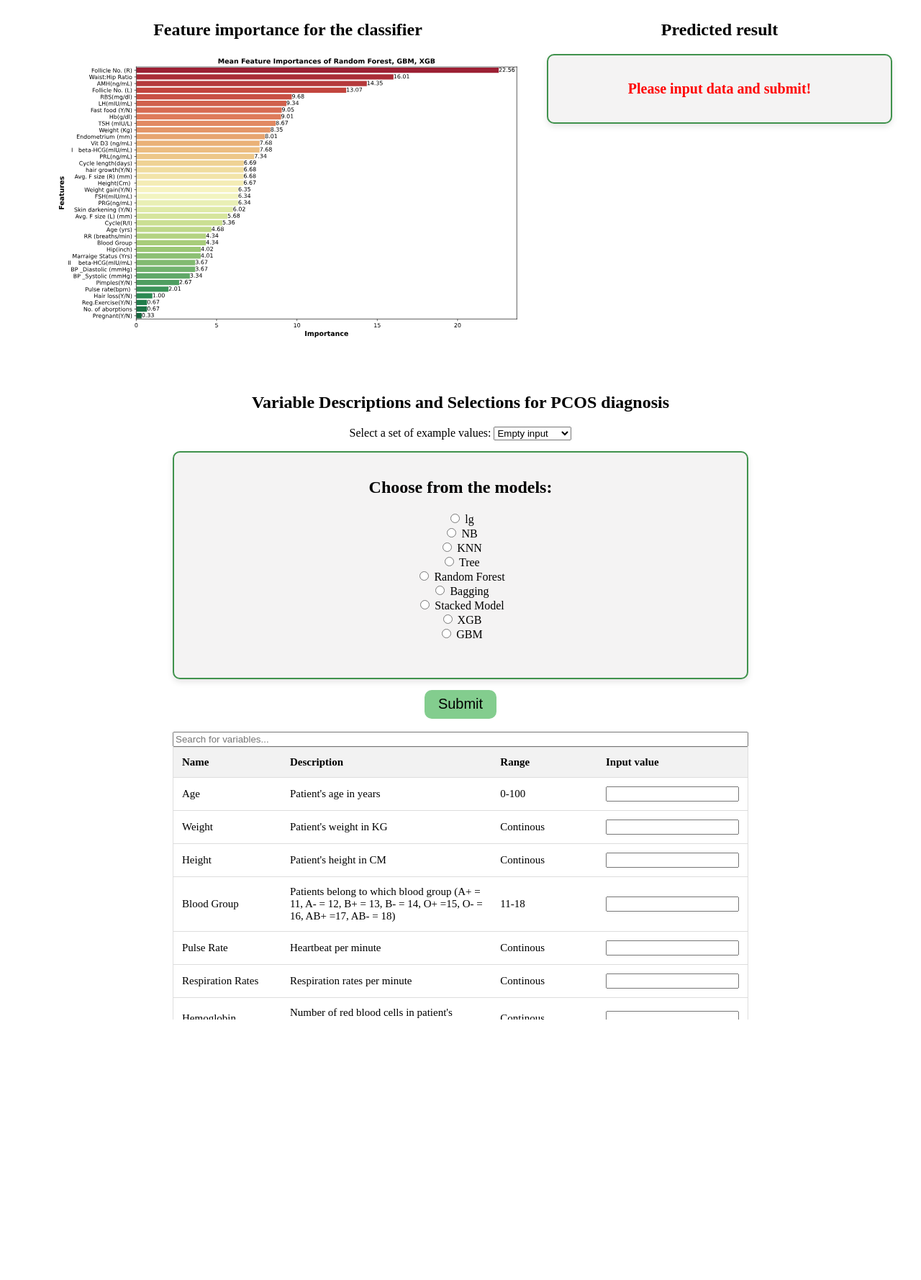
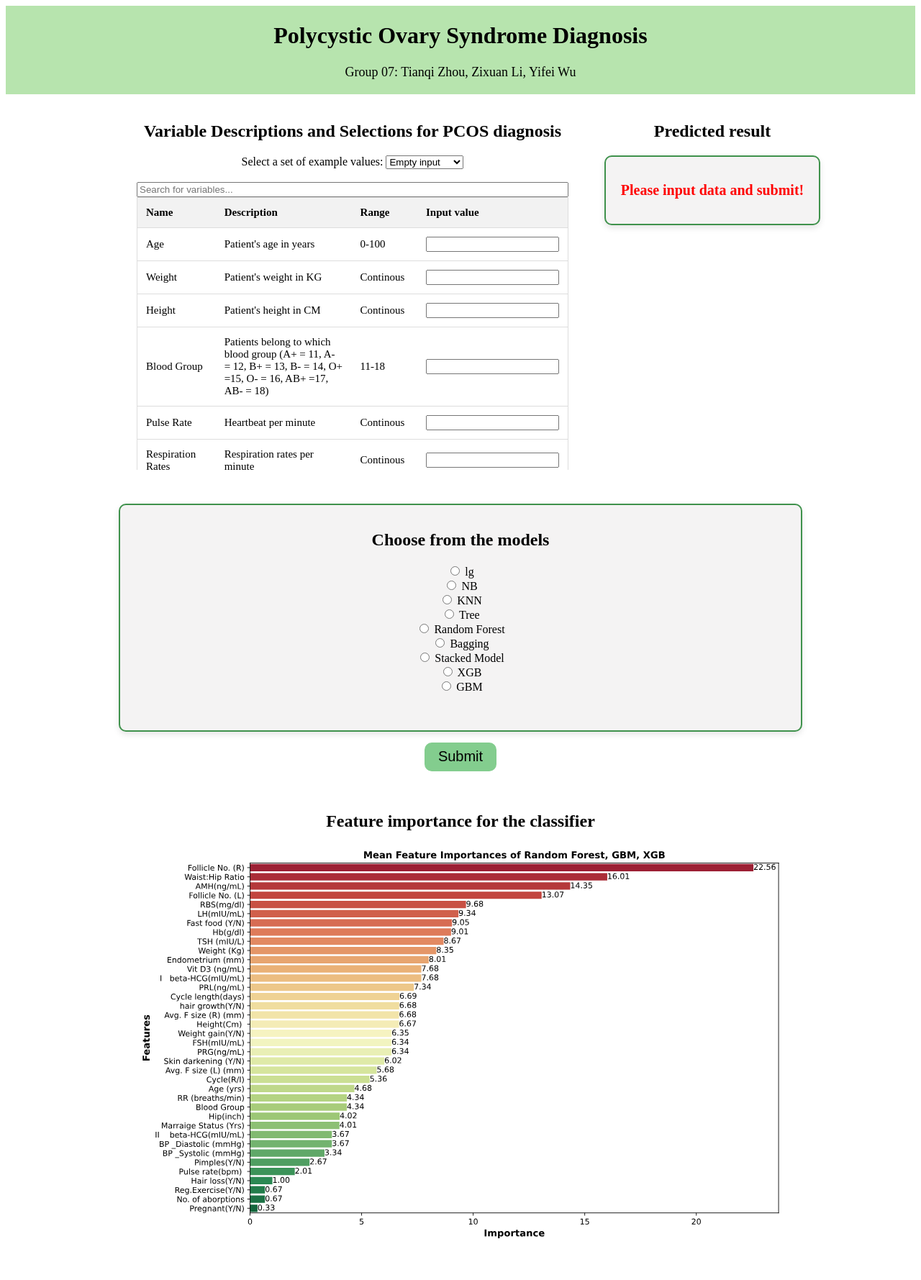
Before and after one commit to tracyzhou99/6700-deployment-g07, a Flask app: page / in a window 1280 px wide. Shown: the top 1779 px of the page at 72% size. Run offline with Flask 2, Linux system fonts and the light colour scheme.

Commit message:
Restructured the website. Added a header

```diff
--- a/app/templates/index.html
+++ b/app/templates/index.html
@@ -6,6 +6,12 @@
     <style>
         * {
             box-sizing: border-box;
+        }
+        header {
+            background-color: rgba(153, 217, 140, 0.7);
+            color: black;
+            padding: 2px;
+            text-align: center;
         }
 
         #myTable {
@@ -33,10 +39,11 @@
         .table-container {
             height: 400px;
             overflow-y: scroll;
+            width: 90%
         }
 
         table {
-            width: 800px;
+            width: 700px;
         }
 
         th {
@@ -59,18 +66,24 @@
         #myDiv {
             font-size: 20px;
             font-weight: bold;
+            color: black;
+        }
+
+        #myDiv2 {
+            font-size: 20px;
+            font-weight: bold;
             color: red;
         }
 
         #left {
             float: left;
-            width: 60%;
+            width: 70%;
             height: 500px;
         }
 
         #right {
             float: right;
-            width: 40%;
+            width: 30%;
             height: 500px;
         }
         .custom-box {
@@ -85,7 +98,7 @@
             display: flex;
             flex-wrap: wrap;
             justify-content: space-between;
-            width: 1200px;
+            width: 1000px;
 
         }
         .custom-box2 {
@@ -94,7 +107,7 @@
             padding: 15px;
             margin: 15px 0;
             box-shadow: 0 4px 8px rgba(0, 0, 0, 0.1);
-            width: 800px;
+            width: 950px;
             background-color: #f4f3f3;
             z-index: 1;
         }
@@ -102,33 +115,16 @@
 </head>
 
 <body>
+    <header>
+        <h1>Polycystic Ovary Syndrome Diagnosis</h1>
+        <p style="font-size: 18px;">Group 07: Tianqi Zhou, Zixuan Li, Yifei Wu</p>
+    </header>
+    <br>
     <center>
+        <form id="data-form" method="POST">
         <div class="container">
             <div id="left">
-                <h2>Feature importance for the classifier</h2>
-                <img src="{{ href }}" height="80%" width="90%" />
-            </div>
-
-            <div id="right">
-            <h2>Predicted result</h2>
-                <div class="custom-box">
-                <!-- Display the message according to the flash result -->
-                {% with messages = get_flashed_messages(with_categories=true) %}
-                    {% if messages[0][0] == "result" %}
-                        <p id="myDiv">RESULT predicted by {{selected_model}}:<br> {{ messages[0][1] }}</p>
-                    {% else %}
-                        <p id="myDiv">{{messages[0][1]}}</p>
-                    {% endif %}
-                {% endwith %}
-            </div>
-            </div>
-        </div>
-
-        <div>
-            <br>
             <h2>Variable Descriptions and Selections for PCOS diagnosis</h2>
-
-            <div>
                 <!-- Add five sets of example input data -->
                 <label>Select a set of example values:</label>
                 <select id="selectSet">
@@ -161,39 +157,20 @@
                             Example 5</option>
                     </optgroup>
                 </select>
-            </div>
+                <br><br>
 
-            <div>
-                <form id="data-form" method="POST">
-                    <!--Model selection part -->
-                    <div class="custom-box2">
-                        <h2>Choose from the models:</h2>
-
-                        <!-- Radio buttons for model selection -->
-                        <div class="form-group">
-                            {% for model_name in available_models %}
-                            <div class="form-check">
-                                <input type="radio" class="form-check-input" name="model" value="{{ model_name }}"> {{ model_name }}
-                            </div>
-                            {% endfor %}
-                            <br><br>
-                        </div>
-                    </div>
-                    <!-- Submit button -->
-                    <input type="submit" value="Submit" id="submit-button">
-                    <br><br>
                 <!-- Data description and input part -->
                 <div class="table-container">
-                    <input style="width: 800px;" type="text" id="myInput" onkeyup="myFunction()"
-                placeholder="Search for variables..." title="Type in a variable">
+                                <input style="width: 600px;" type="text" id="myInput" onkeyup="myFunction()" placeholder="Search for variables..."
+                                    title="Type in a variable">
 
-                        <table id="myTable" style="width: 800px;">
+                                <table id="myTable" style="width: 600px;">
                                     <thead>
                                         <tr class="header">
                                             <th style="width: 20%;">Name</th>
-                                    <th style="width: 40%;">Description</th>
+                                            <th style="width: 50%;">Description</th>
                                             <th style="width: 20%;">Range</th>
-                                    <th style="width: 20%;">Input value</th>
+                                            <th style="width: 10%;">Input value</th>
                                         </tr>
                                     </thead>
                                     <tbody>
@@ -442,9 +419,53 @@
                                 </table>
                 </div>
 
-                </form>
+            </div>
+
+
+
+            <div id="right">
+            <h2>Predicted result</h2>
+                <div class="custom-box">
+                <!-- Display the message according to the flash result -->
+                {% with messages = get_flashed_messages(with_categories=true) %}
+                    {% if messages[0][0] == "result" %}
+                        <p id="myDiv">RESULT predicted by {{selected_model}}:<br> <span style="color: red;">{{ messages[0][1] }}</span></p>
+                    {% else %}
+                        <p id="myDiv2">{{messages[0][1]}}</p>
+                    {% endif %}
+                {% endwith %}
             </div>
             </div>
+        </div>
+        <br><br>
+        <div>
+            <div>
+
+                    <!--Model selection part -->
+                    <div class="custom-box2">
+                        <h2>Choose from the models</h2>
+
+                        <!-- Radio buttons for model selection -->
+                        <div class="form-group">
+                            {% for model_name in available_models %}
+                            <div class="form-check">
+                                <input type="radio" class="form-check-input" name="model" value="{{ model_name }}"> {{ model_name }}
+                            </div>
+                            {% endfor %}
+                            <br><br>
+                        </div>
+                    </div>
+                    <!-- Submit button -->
+                    <input type="submit" value="Submit" id="submit-button">
+                    <br><br><br>
+
+
+                    <h2>Feature importance for the classifier</h2>
+                    <img src="{{ href }}" width="900px" />
+
+            </div>
+        </div>
+        </form>
         <script>
             function myFunction() {
                 var input, filter, table, tr, td, i, txtValue;
```
Lines whose indentation alone changed are shown as unchanged.
